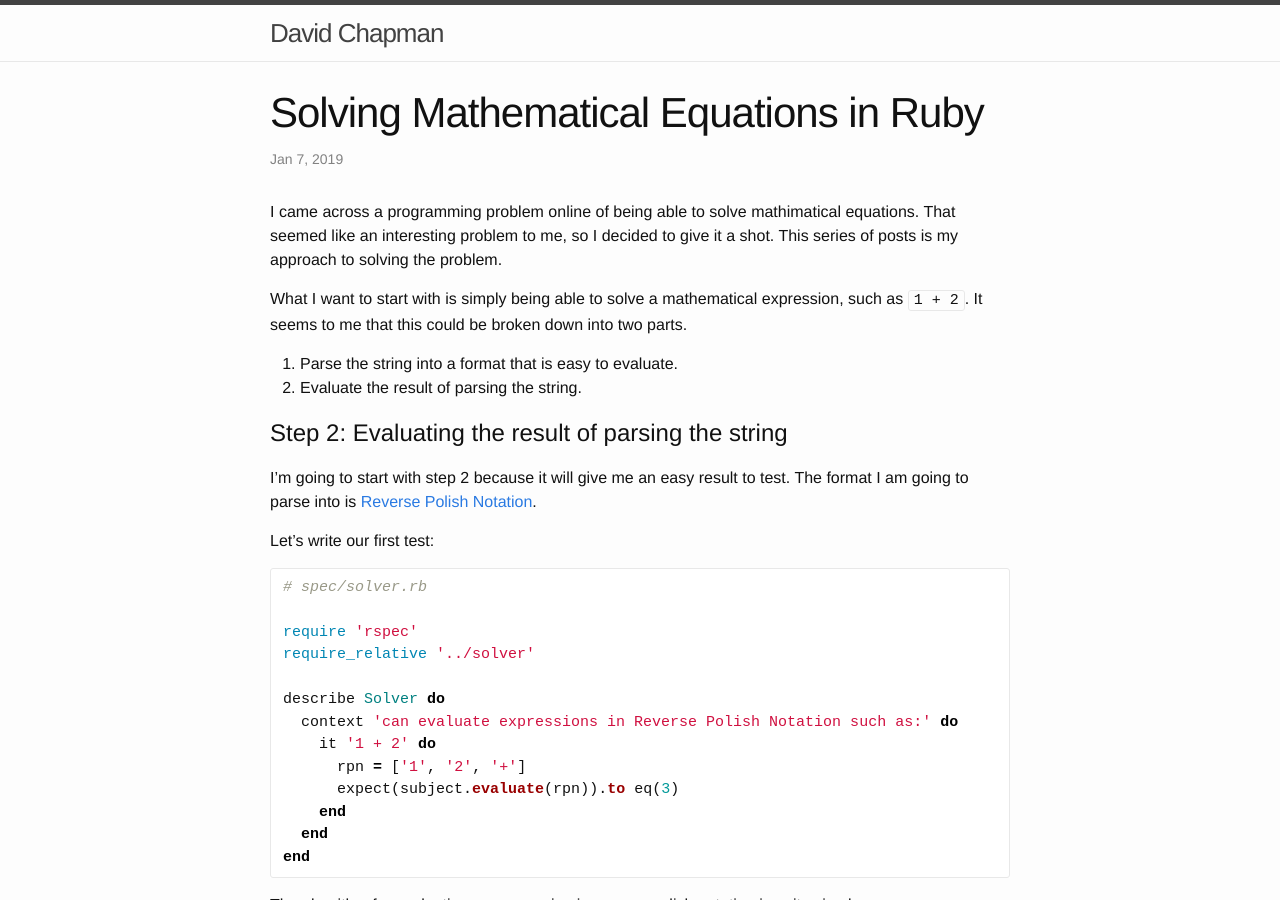
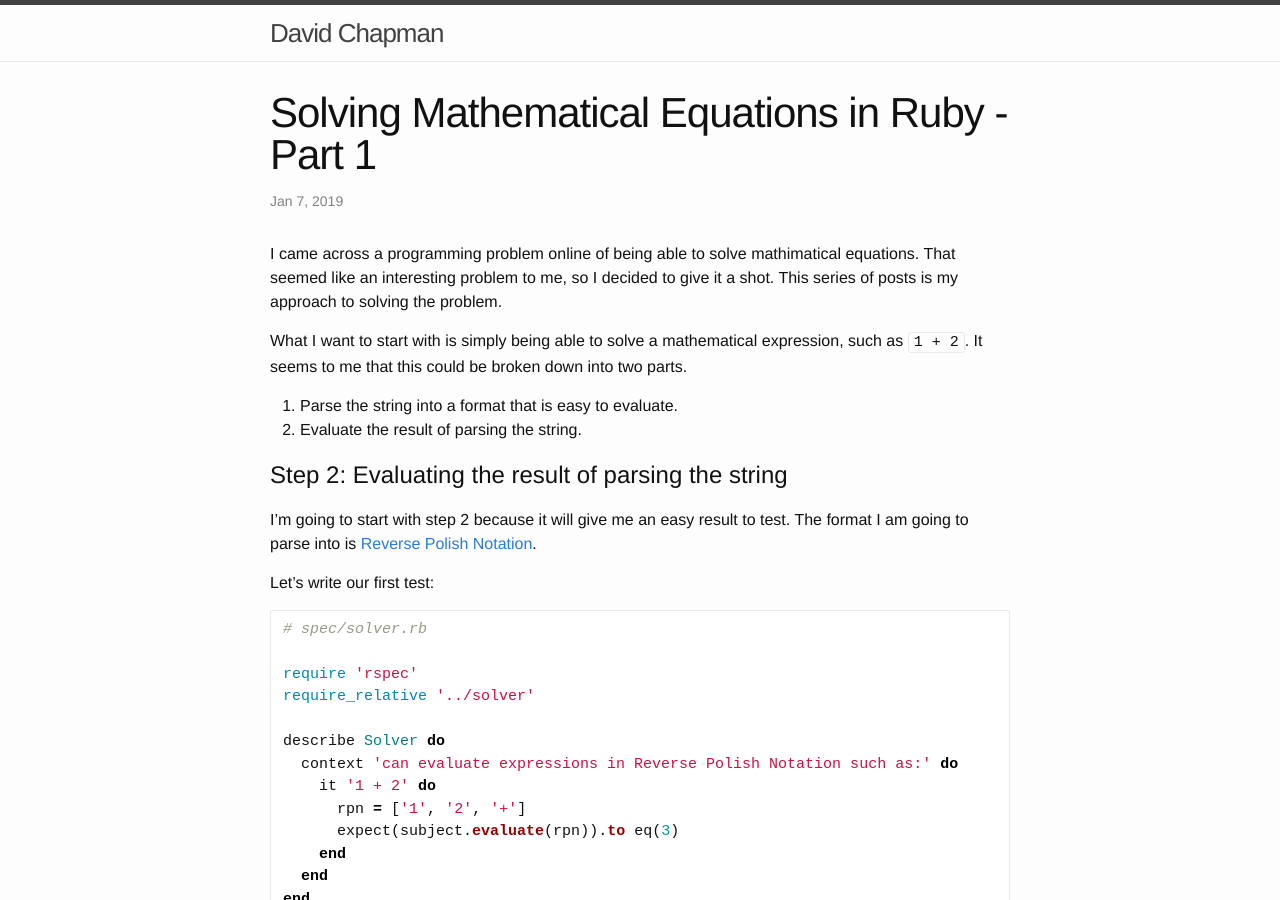
Before and after one commit to d3chapma/d3chapma.github.io, a Jekyll site: the page built from _posts/2019-01-07-solving-mathematical-expressions-in-ruby.md, in a window 1280 px wide and 900 px high. Built offline with Jekyll 4.4.1, drawn with Linux system fonts in a browser that asks for light colours; part of the change alters nothing that is shown.

Commit message:
Add redirection for changing urls of posts

```diff
--- a/_config.yml
+++ b/_config.yml
@@ -16,3 +16,4 @@ markdown: kramdown
 plugins:
   - jekyll-sitemap
   - jekyll-seo-tag
+  - jekyll-redirect-from
--- a/_posts/2019-01-07-solving-mathimatical-expressions-in-ruby.md
+++ b/_posts/2019-01-07-solving-mathematical-expressions-in-ruby.md
@@ -1,6 +1,8 @@
 ---
 layout: post
-title:  "Solving Mathematical Equations in Ruby"
+title:  "Solving Mathematical Equations in Ruby - Part 1"
+redirect_from:
+  - /2019/01/07/solving-mathimatical-expressions-in-ruby/
 ---
 
 I came across a programming problem online of being able to solve mathimatical equations. That seemed like an interesting problem to me, so I decided to give it a shot. This series of posts is my approach to solving the problem.
```
